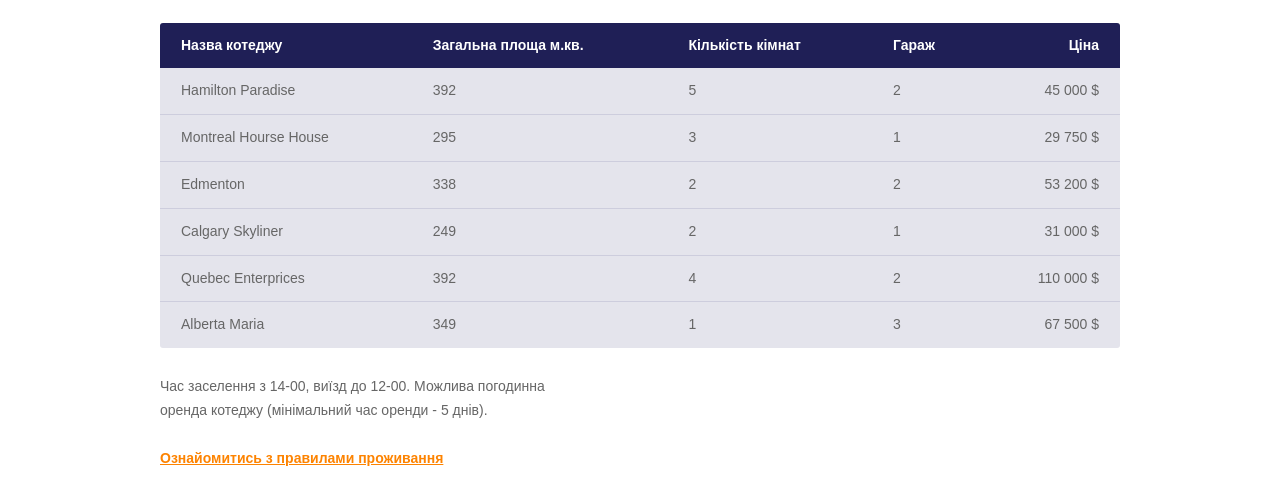
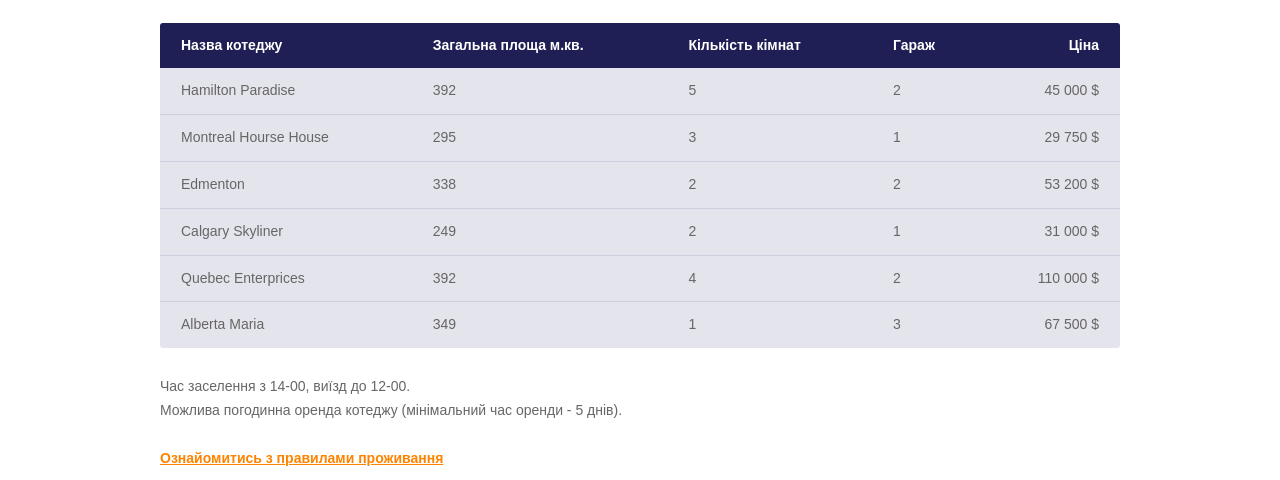
Before and after one commit to caba4ok/House-ua, a plain HTML site: page second.html in a window 1280 px wide. Shown: the part 320-800 px from the top of the page. Drawn offline with Linux system fonts and the light colour scheme.

Commit message:
Site already finished

```diff
--- a/CSS/style.css
+++ b/CSS/style.css
@@ -355,7 +355,7 @@ a.inst:hover {
     padding: 11px 16px;
     background-color: #1f1f56;
     font-size: 16px;
-    line-height: 24px;
+    line-height: 1.5em;
     color: #ffffff;
     font-weight: 700;
     font-family: "Roboto Slab";
@@ -571,13 +571,17 @@ a.inst:hover {
     border-radius: 0 0 3px;
 }
 
-.price_footer p {
+.price_footer p:first-child {
+    padding-top: 27px;
+}
+
+.price_footer p:last-child {
     width: 45%;
     padding-top: 27px;
-    margin-bottom: 24px;
 }
 
 .price_footer a {
+    margin-top: 24px;
     font-size: 14px;
     line-height: 1.7em;
 }
--- a/second.html
+++ b/second.html
@@ -119,8 +119,8 @@
                 </table>
             </div>
             <div class="price_footer">
-                <p>Час заселення з 14-00, виїзд до 12-00.
-                    Можлива погодинна оренда котеджу (мінімальний час оренди - 5 днів).</p>
+                <p>Час заселення з 14-00, виїзд до 12-00.</p>
+                <p>Можлива погодинна оренда котеджу (мінімальний час оренди - 5 днів).</p>
                 <a href="#">Ознайомитись з правилами проживання</a>
             </div>
         </section>
@@ -212,6 +212,7 @@
                         <a href="#">Контакти</a>
                     </li>
                 </ul>
+                <div class="contactmail">
                     <div class="call-number">
                         <p><a href="tel:+380971002525" class="phone">+38(097) 100-25-25</a></p>
                         <p><a href="tel:+380971002525">+38(097) 100-25-25</a></p>
@@ -222,6 +223,7 @@
                     </div>
                 </div>
             </div>
+        </div>
         <div class="footer-bottom">
             <p>&copy; Будівельна компанія “Хата Плюс” 2018.</p>
         </div>
```
Lines whose indentation alone changed are shown as unchanged.
